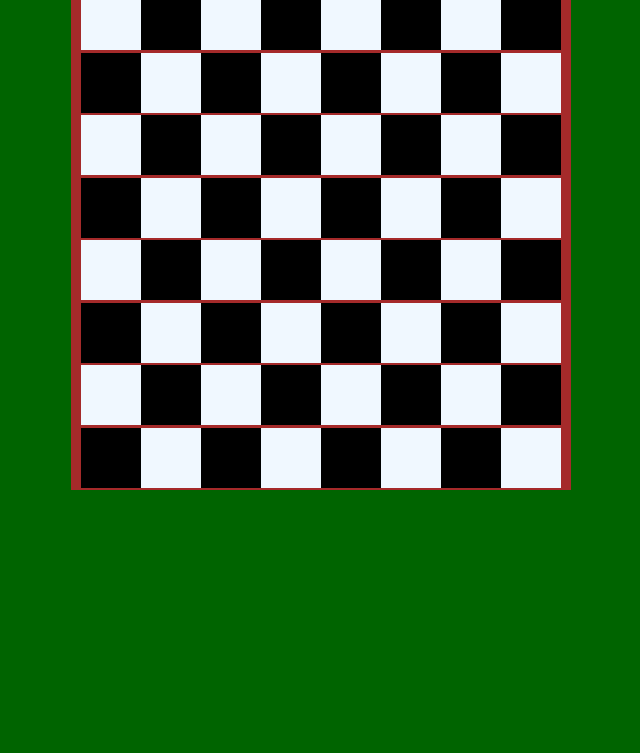
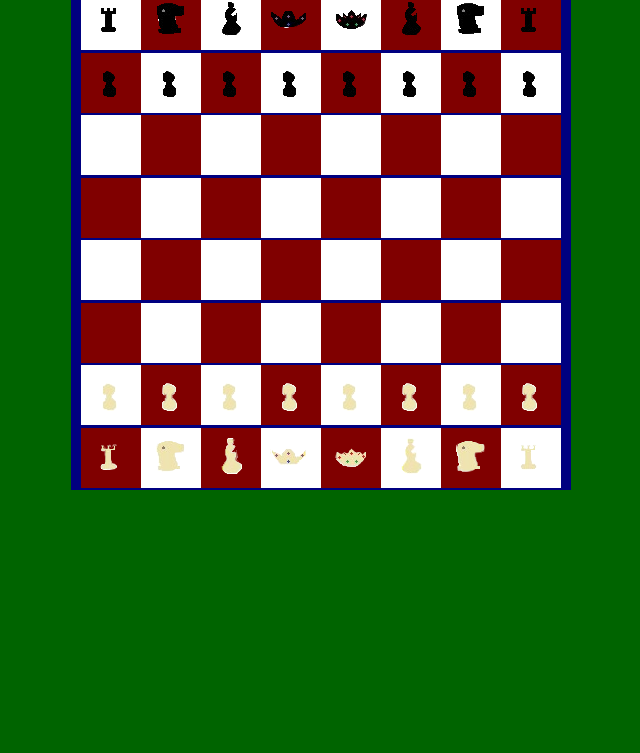
Before and after one commit to skadudel/Oskar_Schack, a plain HTML site: page index.html in a window 1280 px wide. Shown: the part 47-800 px from the top of the page, without its empty margins (319-959 px from the left). Drawn offline with Linux system fonts and the light colour scheme.

Commit message:
schackpjäs

```diff
--- a/index.html
+++ b/index.html
@@ -9,6 +9,22 @@
 <body>
     <div class="mainBody">Chess.goof</div>
         <div class="chessBoard">
+            <div class="whiteBrick"><img src="black_tower-removebg-preview.png" alt="bl-tw-1"></div>
+            <div class="blackBrick"><img src="black_knight-removebg-preview.png" alt="bl-kn-1"></div>
+            <div class="whiteBrick"><img src="black_bishop-removebg-preview.png" alt="bl-bs-1"></div>
+            <div class="blackBrick"><img src="black_queen-removebg-preview.png" alt="bl-qn"></div>
+            <div class="whiteBrick"><img src="black_king-removebg-preview.png" alt="bl-kn"></div>
+            <div class="blackBrick"><img src="black_bishop-removebg-preview.png" alt="bl-bs-2"></div>
+            <div class="whiteBrick"><img src="black_knight-removebg-preview.png" alt="bl-kn-2"></div>
+            <div class="blackBrick"><img src="black_tower-removebg-preview.png" alt="bl-tw-2"></div>
+            <div class="blackBrick"><img src="black_pawn-removebg-preview.png" alt="bl-p1"></div>
+            <div class="whiteBrick"><img src="black_pawn-removebg-preview.png" alt="bl-p2"></div>
+            <div class="blackBrick"><img src="black_pawn-removebg-preview.png" alt="bl-p3"></div>
+            <div class="whiteBrick"><img src="black_pawn-removebg-preview.png" alt="bl-p4"></div>
+            <div class="blackBrick"><img src="black_pawn-removebg-preview.png" alt="bl-p5"></div>
+            <div class="whiteBrick"><img src="black_pawn-removebg-preview.png" alt="bl-p6"></div>
+            <div class="blackBrick"><img src="black_pawn-removebg-preview.png" alt="bl-p7"></div>
+            <div class="whiteBrick"><img src="black_pawn-removebg-preview.png" alt="bl-p8"></div>
             <div class="whiteBrick"></div>
             <div class="blackBrick"></div>
             <div class="whiteBrick"></div>
@@ -41,38 +57,22 @@
             <div class="whiteBrick"></div>
             <div class="blackBrick"></div>
             <div class="whiteBrick"></div>
-            <div class="whiteBrick"></div>
-            <div class="blackBrick"></div>
-            <div class="whiteBrick"></div>
-            <div class="blackBrick"></div>
-            <div class="whiteBrick"></div>
-            <div class="blackBrick"></div>
-            <div class="whiteBrick"></div>
-            <div class="blackBrick"></div>
-            <div class="blackBrick"></div>
-            <div class="whiteBrick"></div>
-            <div class="blackBrick"></div>
-            <div class="whiteBrick"></div>
-            <div class="blackBrick"></div>
-            <div class="whiteBrick"></div>
-            <div class="blackBrick"></div>
-            <div class="whiteBrick"></div>
-            <div class="whiteBrick"></div>
-            <div class="blackBrick"></div>
-            <div class="whiteBrick"></div>
-            <div class="blackBrick"></div>
-            <div class="whiteBrick"></div>
-            <div class="blackBrick"></div>
-            <div class="whiteBrick"></div>
-            <div class="blackBrick"></div>
-            <div class="blackBrick"></div>
-            <div class="whiteBrick"></div>
-            <div class="blackBrick"></div>
-            <div class="whiteBrick"></div>
-            <div class="blackBrick"></div>
-            <div class="whiteBrick"></div>
-            <div class="blackBrick"></div>
-            <div class="whiteBrick"></div>
+            <div class="whiteBrick"><img src="white_pawn-removebg-preview.png" alt="w-p1"></div>
+            <div class="blackBrick"><img src="white_pawn-removebg-preview.png" alt="w-p2"></div>
+            <div class="whiteBrick"><img src="white_pawn-removebg-preview.png" alt="w-p3"></div>
+            <div class="blackBrick"><img src="white_pawn-removebg-preview.png" alt="w-p4"></div>
+            <div class="whiteBrick"><img src="white_pawn-removebg-preview.png" alt="w-p5"></div>
+            <div class="blackBrick"><img src="white_pawn-removebg-preview.png" alt="w-p6"></div>
+            <div class="whiteBrick"><img src="white_pawn-removebg-preview.png" alt="w-p7"></div>
+            <div class="blackBrick"><img src="white_pawn-removebg-preview.png" alt="w-p8"></div>
+            <div class="blackBrick"><img src="white_tower-removebg-preview.png" alt="w-tw-1"></div>
+            <div class="whiteBrick"><img src="white_knight-removebg-preview.png" alt="w-kn-1"></div>
+            <div class="blackBrick"><img src="white_bishop-removebg-preview.png" alt="w-bs-1"></div>
+            <div class="whiteBrick"><img src="white_queen-removebg-preview.png" alt="w-qn"></div>
+            <div class="blackBrick"><img src="white_king-removebg-preview.png" alt="w-kn"></div>
+            <div class="whiteBrick"><img src="white_bishop-removebg-preview.png" alt="w-bs-2"></div>
+            <div class="blackBrick"><img src="white_knight-removebg-preview.png" alt="w-kn-2"></div>
+            <div class="whiteBrick"><img src="white_tower-removebg-preview.png" alt="w-tw-2"></div>
         </div>
 </body>
 </html>
--- a/style.css
+++ b/style.css
@@ -16,7 +16,7 @@ body{
 }
 
 .chessBoard{
-    background-color: brown;
+    background-color: navy;
     width: 500px;
     height: 500px;
     margin: 0 auto;
@@ -27,15 +27,21 @@ body{
 }
 
 .whiteBrick{
-    background-color: aliceblue;
+    background-color: white;
     width: 60px;
     height: 60px;
     margin: 0;
+    display: flex;
+    justify-content: center;
+    align-items: center;
 }
 
 .blackBrick{
-    background-color: black;
+    background-color: maroon;
     width: 60px;
     height: 60px;
     margin: 0;
+    display: flex;
+    justify-content: center;
+    align-items: center;
 }
```
Also changed, not shown: black_bishop-removebg-preview.png (added), black_king-removebg-preview.png (added), black_knight-removebg-preview.png (added), black_pawn-removebg-preview.png (added), black_queen-removebg-preview.png (added), black_tower-removebg-preview.png (added), white_bishop-removebg-preview.png (added), white_king-removebg-preview.png (added), white_knight-removebg-preview.png (added), white_pawn-removebg-preview.png (added), white_queen-removebg-preview.png (added), white_tower-removebg-preview.png (added).
